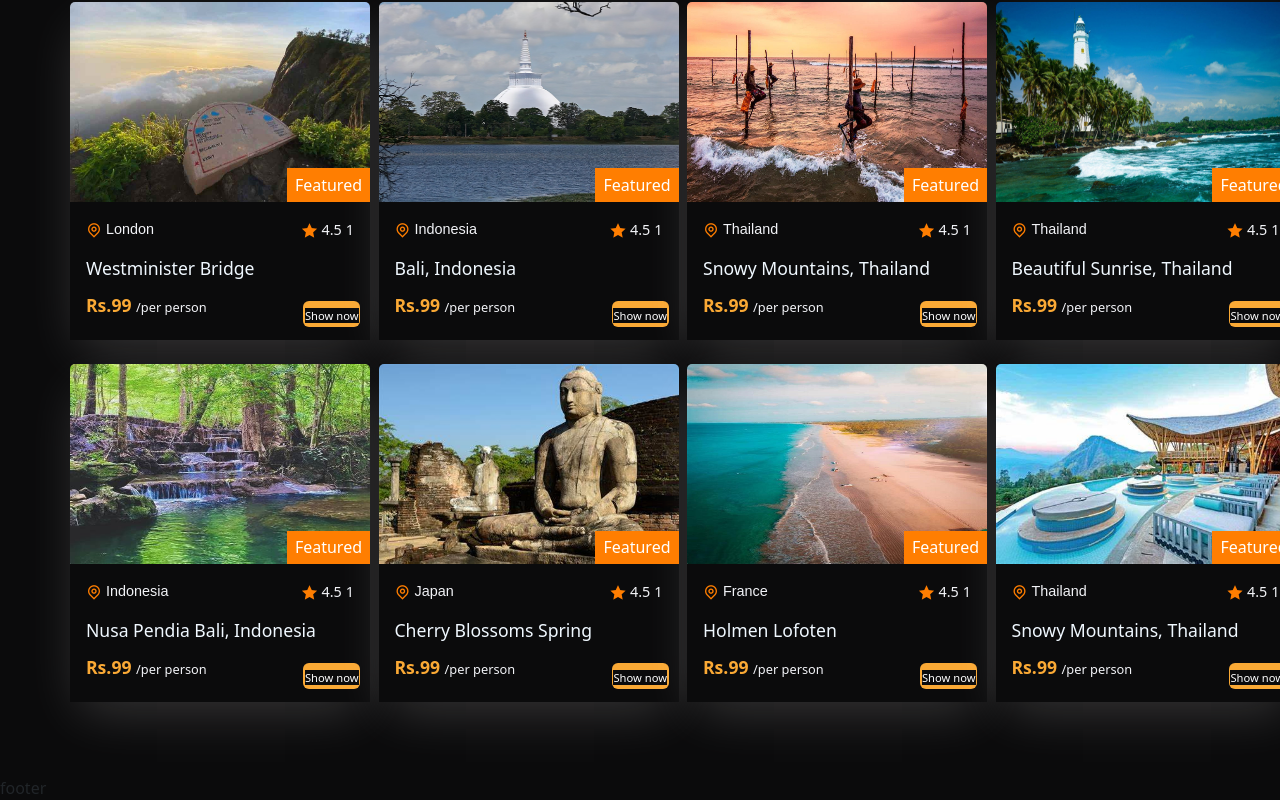
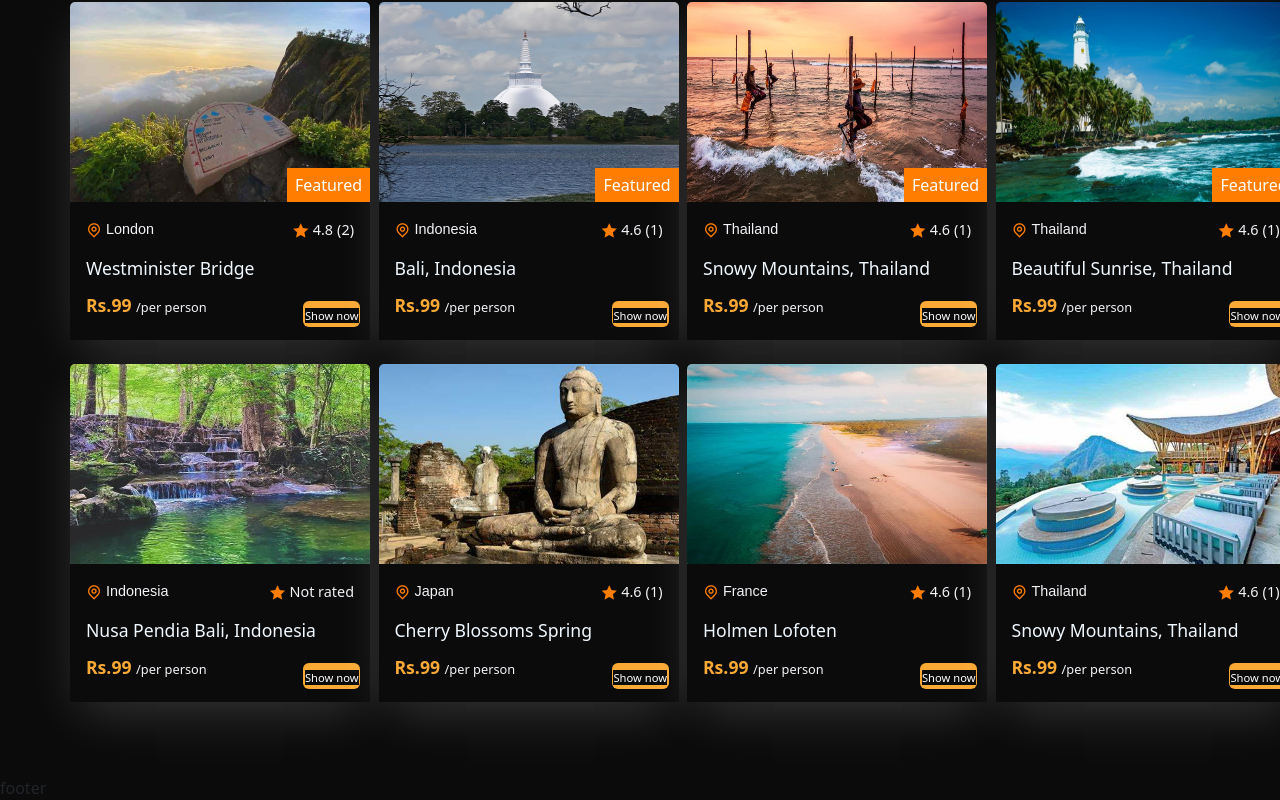
Before and after one commit to SachiniDeSilva/TravelMe, a React (Create React App) app: page /home in a window 1280 px wide. Shown: the part 1240-2040 px from the top of the page. Built offline with nearby package versions, Linux system fonts and the light colour scheme.

Commit message:
set not rating condition

```diff
--- a/src/assets/data/tours.js
+++ b/src/assets/data/tours.js
@@ -30,6 +30,10 @@
       {
         name: "jhon doe",
         rating: 4.6,
+      },
+      {
+        name: "jhon doe",
+        rating: 5,
       },
     ],
     avgRating: 4.5,
@@ -99,10 +103,7 @@
     maxGroupSize: 8,
     desc: "this is the description",
     reviews: [
-      {
-        name: "jhon doe",
-        rating: 4.6,
-      },
+
     ],
     avgRating: 4.5,
     photo: tourImg05,
--- a/src/shared/TourCard.jsx
+++ b/src/shared/TourCard.jsx
@@ -8,8 +8,11 @@
 
 const TourCard = ({ tour }) => {
 
-const {id, title, city,photo, price, featured, avgRating, reviews} = tour
+const {id, title, city,photo, price, featured, reviews} = tour
 
+const totalRating = reviews?.reduce ((acc,item)=> acc+ item.rating, 0)
+const avgRating = totalRating === 0? '' : totalRating === 1? totalRating :
+totalRating/ reviews?.length
 
   return (
 
@@ -17,7 +20,7 @@
       <Card className='card'>
         <div className="tour_img">
           <img src={photo} alt="tour_img" />
-          <span>Featured</span>
+          {featured &&<span>Featured</span>}
         </div>
 
         <CardBody>
@@ -27,9 +30,10 @@
           </span>
 
           <span className='tour_rating d-flex align-items-center gap-1'>
-            <i class ="ri-star-fill"></i>{avgRating}
-            <span>{reviews.length}</span>
+            <i class ="ri-star-fill"></i>{avgRating === 0 ? null :avgRating}
+            {totalRating === 0 ? ('Not rated' ): ( <span>({reviews.length})</span>)}
           </span>
+
 
         </div>
         <h5 className="tour_title"><Link to={'/tours/${id}'}>{title}</Link></h5>
```
